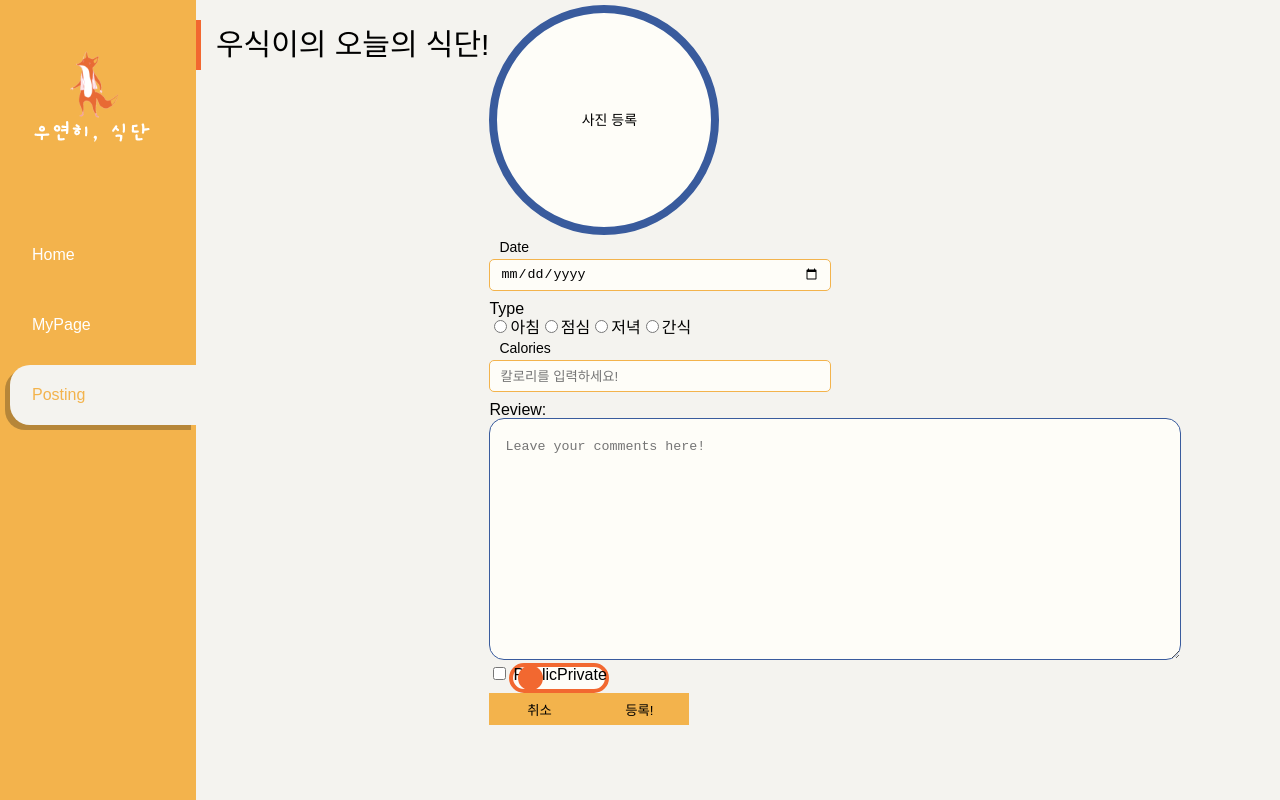
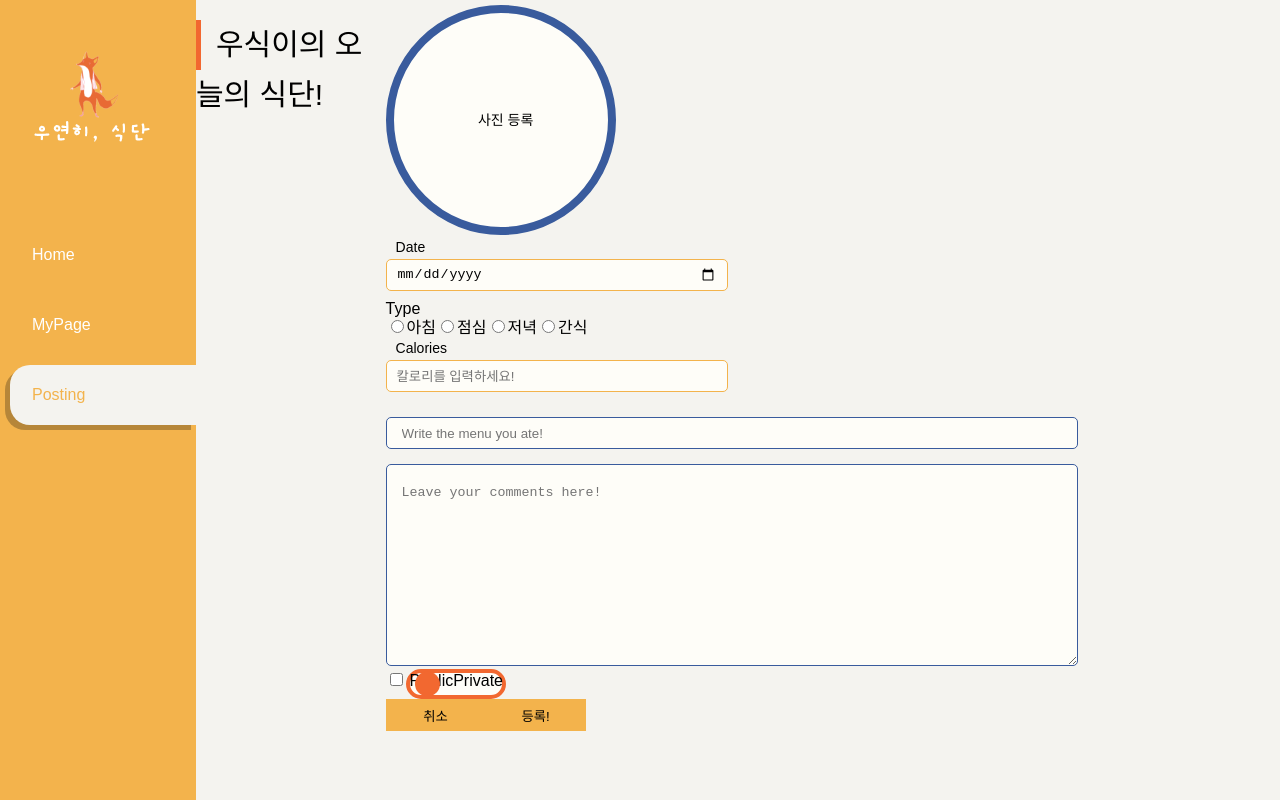
Before and after one commit to margu31/forte-diet, a React (Create React App) app: page /posting in a window 1280 px wide. Built offline with nearby package versions, Linux system fonts and the light colour scheme.

Commit message:
[스타일] added title of review

```diff
--- a/src/components/Posting/PostingReviewBox.js
+++ b/src/components/Posting/PostingReviewBox.js
@@ -11,6 +11,15 @@ const PostingReviewBox = ({
 }) => {
   return (
     <StyleReviewBox>
+      <label htmlFor="reviewTitle"></label>
+      <input
+        type="text"
+        id="reviewTitle"
+        placeholder="Write the menu you ate!"
+        name="title"
+        onChange={onChange}
+      />
+
       <label htmlFor={id}>{label}</label>
       <textarea
         id={id}
@@ -18,8 +27,6 @@ const PostingReviewBox = ({
         placeholder={placeholder}
         onChange={onChange}
         onBlur={onBlur}
-        // rows="20"
-        // cols="100"
       ></textarea>
       {hasError && <p>{hasError}</p>}
     </StyleReviewBox>
--- a/src/components/Posting/PostingReviewBox.styled.js
+++ b/src/components/Posting/PostingReviewBox.styled.js
@@ -1,23 +1,48 @@
 import styled from "styled-components";
 
 const StyleReviewBox = styled.div`
+  position: relative;
+
   label {
-    display: block;
+    overflow: hidden;
+    position: absolute;
+    clip: rect(0 0 0 0); /* IE 6,7 */
+    clip: rect(0, 0, 0, 0);
+    width: 1px;
+    height: 1px;
+    margin: -1px;
+    border: 0;
+    padding: 0;
+  }
+
+  input {
+    width: 660px;
+    height: 30px;
+    outline: none;
+    border: 1px solid #395b9d;
+    border-radius: 5px;
+    background-color: #fefdf8;
+    padding: 0 15px;
+    margin: 15px 0;
   }
 
   textarea {
     width: 660px;
-    min-height: 200px;
+    min-height: 160px;
     outline: none;
     border: 1px solid #395b9d;
-    border-radius: 15px;
+    border-radius: 5px;
     padding: 20px 15px;
     background-color: #fefdf8;
   }
 
   p {
+    position: absolute;
+    left: 15px;
+    bottom: -25px;
     color: #ff0000;
-    font-size: 14px;
+    font-size: 12px;
+    margin: 5px 0;
   }
 `;
 
```
